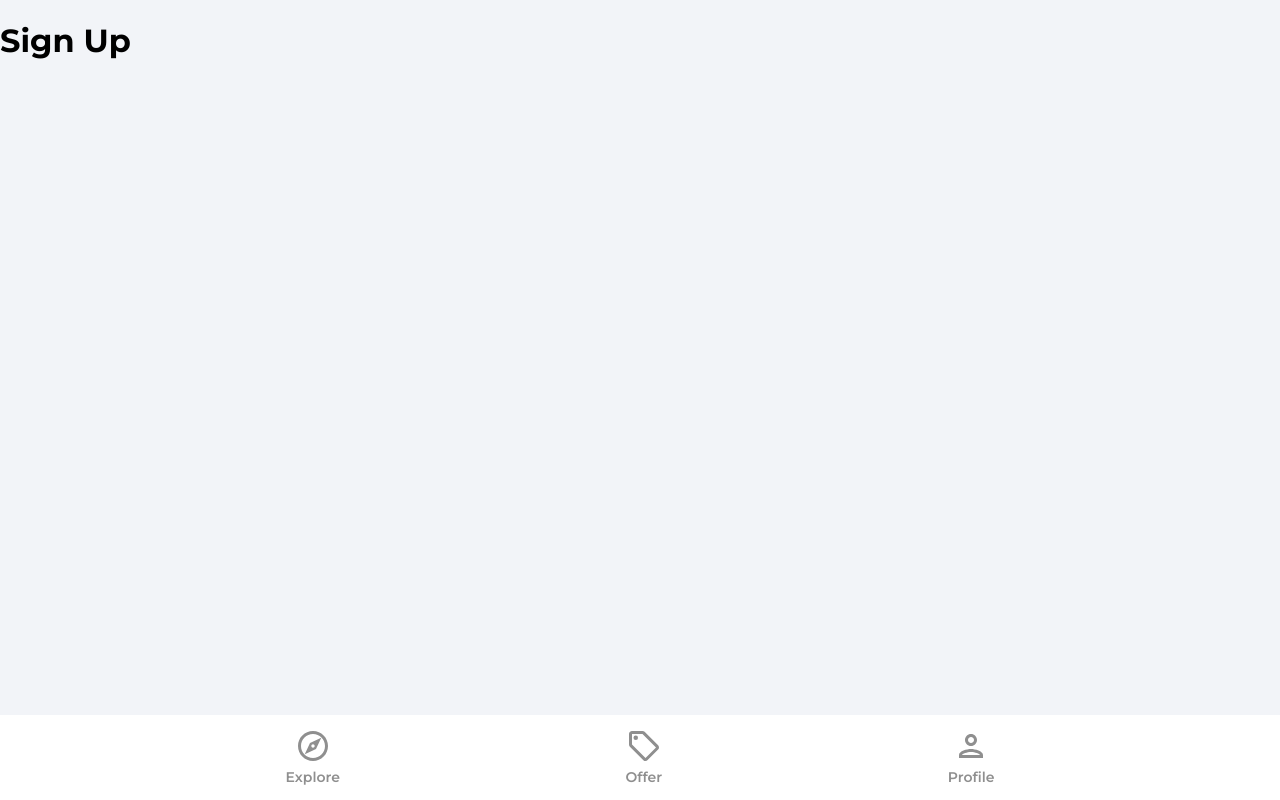
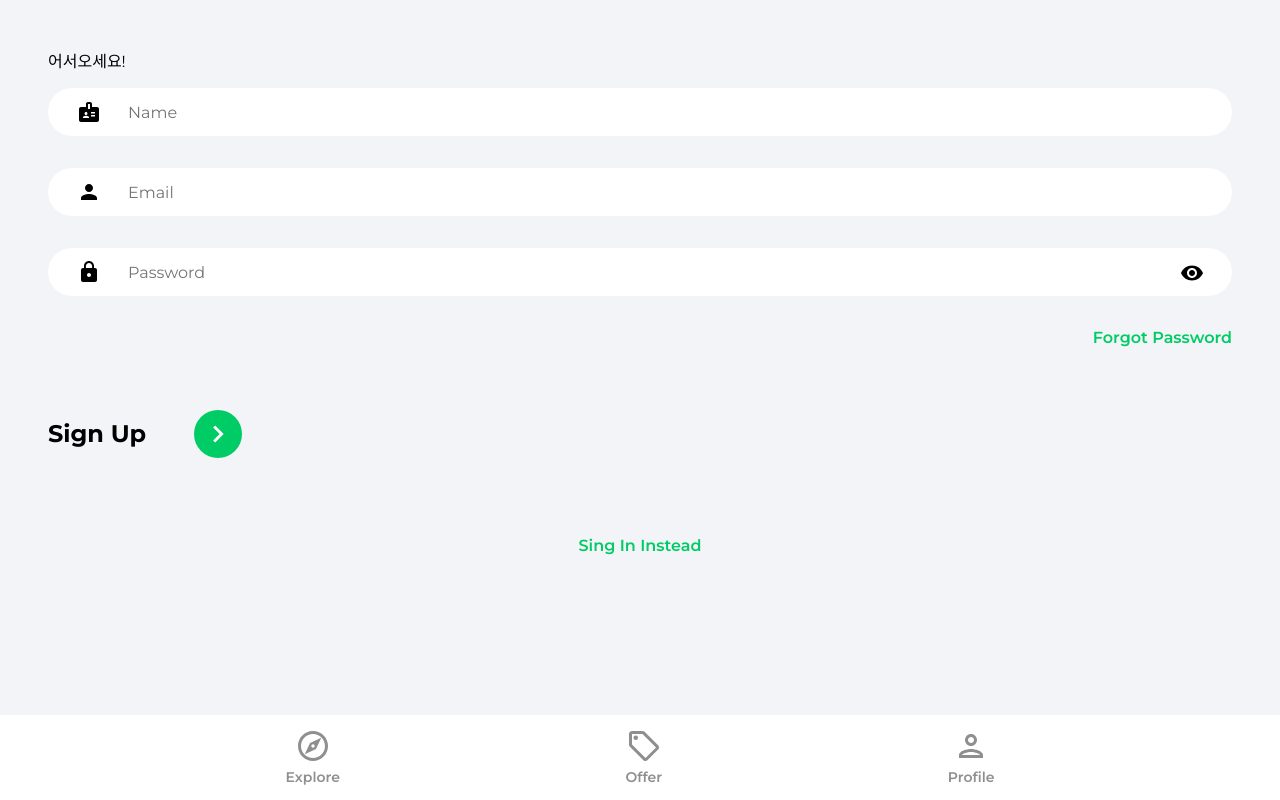
Before and after one commit to hongduck710/house-marketplace-by-traversymedia, a React (Create React App) app: page /sign-up in a window 1280 px wide. Built offline with nearby package versions, Linux system fonts and the light colour scheme; the HTML template or start-up script is replaced by a standard one.

Commit message:
로그인, 회원가입 페이지 완료

```diff
--- a/src/pages/SignIn.jsx
+++ b/src/pages/SignIn.jsx
@@ -1,8 +1,78 @@
+import {useState} from "react";
+import {Link, useNavigate} from "react-router-dom";
+import {ReactComponent as ArrowRightIcon} from "../assets/svg/keyboardArrowRightIcon.svg";
+import visibilityIcon from "../assets/svg/visibilityIcon.svg";
+
 function SignIn(){
+    const [showPassword, setShowPassword] = useState(false);
+    const [formData, setFormData] = useState({
+        email: "",
+        password: ""
+    });
+    const {email, password} = formData;
+
+    const navigate = useNavigate();
+    const onChange = (e) => {
+        setFormData((prevState) => ({
+            ...prevState,
+            [e.target.id]: e.target.value
+        }))
+    }
+
     return (
-        <div>
-            <h1>Sign In</h1>
-        </div>
+        <>
+            <div className="pageContainer">
+                <header>
+                    <p className="pageHeader">어서오세요!</p>
+                    <main>
+                        <form action="">
+                            <input
+                            type="email"
+                            className="emailInput"
+                            placeholder="Email"
+                            id="email"
+                            value={email}
+                            onChange={onChange}
+                            />
+
+                            <div className="passwordInputDiv">
+                                <input
+                                type={showPassword ? "text" : "password"}
+                                className="passwordInput"
+                                placeholder="password"
+                                id="password"
+                                value={password}
+                                onChange={onChange}
+                                />
+
+                                <img
+                                src={visibilityIcon}
+                                className="showPassword"
+                                alt="show password"
+                                onClick={() => setShowPassword((prevState) => !prevState)}
+                                />
+                            </div>
+                            <Link to="/forgot-password" className="forgotPasswordLink">
+                                Forgot Password
+                            </Link>
+
+                            <div className="signInBar">
+                                <p className="signInText">Sign In</p>
+                                <button className="signInButton">
+                                    <ArrowRightIcon fill="#ffffff" width="34px" height="34px" />
+                                </button>
+                            </div>
+                        </form>
+
+                        {/* Google OAuth */}
+
+                        <Link to="/sign-up" className="registerLink">
+                            Sign Up Instead
+                        </Link>
+                    </main>
+                </header>
+            </div>
+        </>
     )
 }
 export default SignIn;
--- a/src/pages/SignUp.jsx
+++ b/src/pages/SignUp.jsx
@@ -1,8 +1,82 @@
+import {useState} from "react";
+import {Link, useNavigate} from "react-router-dom";
+import {ReactComponent as ArrowRightIcon} from "../assets/svg/keyboardArrowRightIcon.svg"
+import visibilidtyIcon from "../assets/svg/visibilityIcon.svg";
+
 function SignUp(){
+    const [showPassword, setShowPassword] = useState(false);
+    const [formData, setFormData] = useState({
+        name: "",
+        email: "",
+        password: ""
+    });
+
+    const {name, email, password } = formData;
+
+    const navigate = useNavigate();
+
+    const onChange = (e) => {
+        setFormData((prevState) => ({
+            ...prevState,
+            [e.target.id]: e.target.value
+        }));
+    }
+
     return (
-        <div>
-            <h1>Sign Up</h1>
-        </div>
+        <>
+            <div className="pageContainer">
+                <header>
+                    <p>어서오세요!</p>
+                </header>
+                <form>
+                    <input
+                    type="text"
+                    className="nameInput"
+                    placeholder="Name"
+                    id="name"
+                    value={name}
+                    onChange={onChange}
+                    />
+                    <input
+                    type="email"
+                    className="emailInput"
+                    placeholder="Email"
+                    id="email"
+                    value={email}
+                    onChange={onChange}
+                    />
+
+                    <div className="passwordInputDiv">
+                        <input type={showPassword ? "text" : "password"}
+                        className="passwordInput"
+                        placeholder="Password"
+                        id="password"
+                        onChange={onChange}
+                        />
+                        <img
+                        src={visibilidtyIcon}
+                        alt="show password"
+                        className="showPassword"
+                        onClick={() => setShowPassword((prevState) => !prevState)}
+                        />
+                    </div>
+                    <Link to="/forgot-password" className="forgotPasswordLink">
+                        Forgot Password
+                    </Link>
+                    <div className="signUpBar">
+                        <p className="signUpText">Sign Up</p>
+                        <button className="signUpButton">
+                            <ArrowRightIcon fill="#ffffff" width="34px" height="34px"/>
+                        </button>
+                    </div>
+                </form>
+
+                {/* Google OAuto */}
+                <Link to="/sing-in" className="registerLink">
+                    Sing In Instead
+                </Link>
+            </div>
+        </>
     )
 }
 
```
